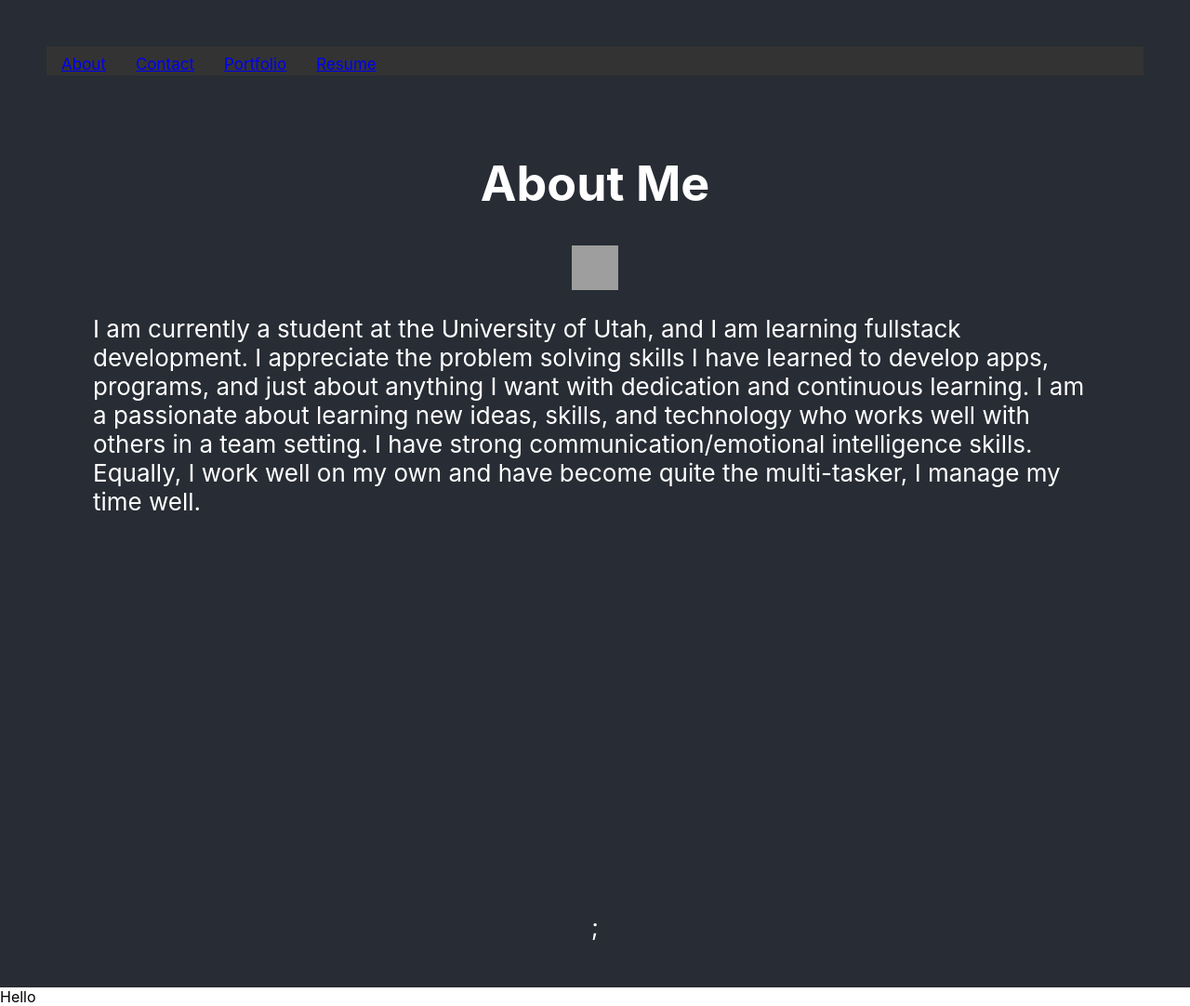
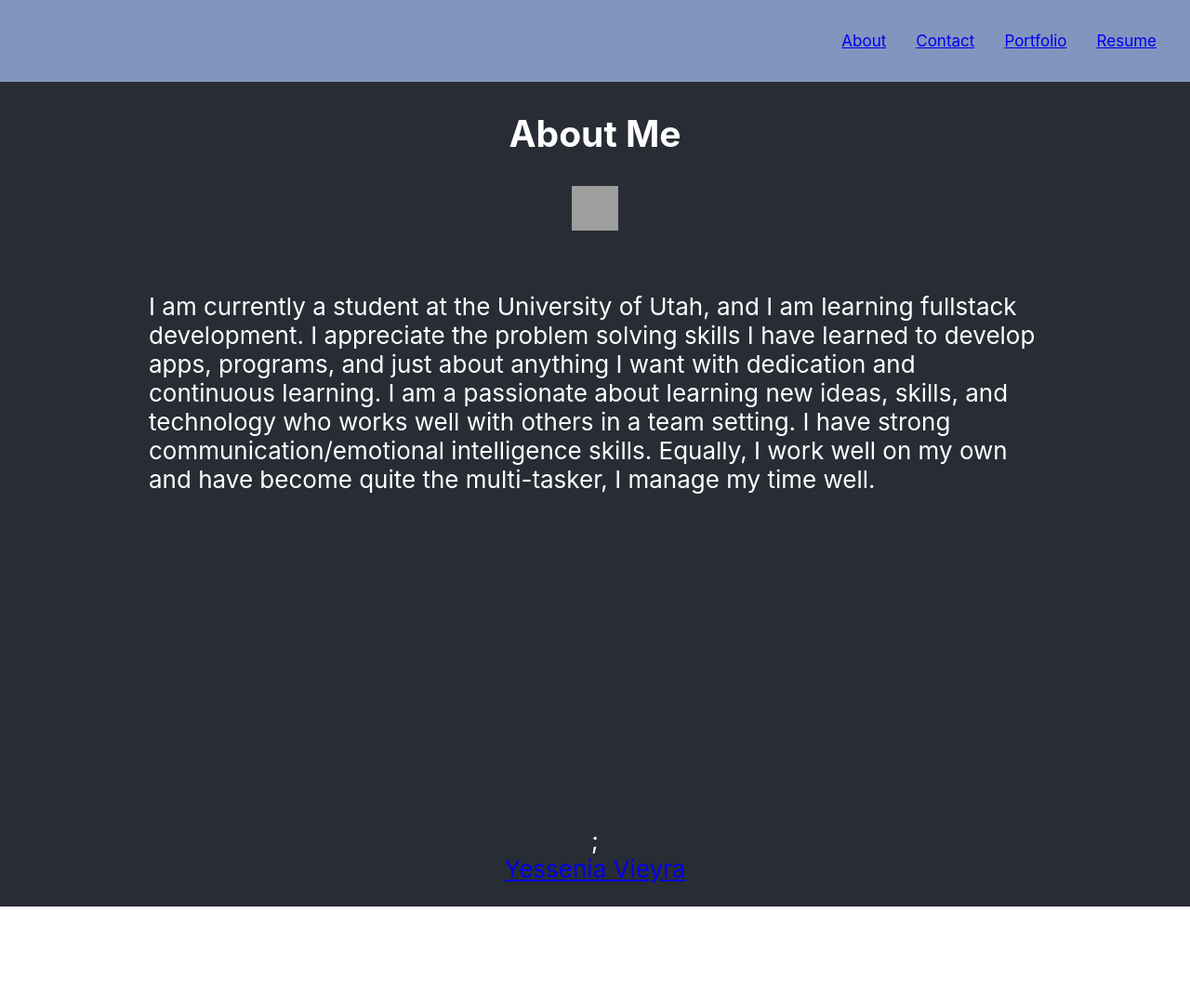
Before and after one commit to Yvieyra/professional-portfolio-react, a React (Create React App) app in the folder my-app/: page / in a window 1280 px wide. Shown: the whole page at 93% size. After the commit the page ends 975 px from the top, so only its background shows below. Built offline with nearby package versions, Linux system fonts and the light colour scheme; grey boxes are pictures that could not be loaded.

Commit message:
added code to portolio, and edited css code

```diff
--- a/my-app/public/index.html
+++ b/my-app/public/index.html
@@ -1,14 +1,12 @@
 <!DOCTYPE html>
 <html lang="en">
+
 <head>
   <meta charset="utf-8" />
   <link rel="icon" href="%PUBLIC_URL%/favicon.ico" />
   <meta name="viewport" content="width=device-width, initial-scale=1" />
   <meta name="theme-color" content="#000000" />
-    <meta
-      name="description"
-      content="Web site created using create-react-app"
-    />
+  <meta name="description" content="Web site created using create-react-app" />
   <link rel="apple-touch-icon" href="%PUBLIC_URL%/logo192.png" />
   <!--
       manifest.json provides metadata used when your web app is installed on a
@@ -25,7 +23,9 @@
       Learn how to configure a non-root public URL by running `npm run build`.
     -->
   <title>Yessenia Portfolio</title>
+
 </head>
+
 <body>
   <noscript>You need to enable JavaScript to run this app.</noscript>
   <div id="root"></div>
@@ -39,6 +39,14 @@
       To begin the development, run `npm start` or `yarn start`.
       To create a production bundle, use `npm run build` or `yarn build`.
     -->
-  <footer> Hello </footer>
+  <footer>
+    <div class="badge-base LI-profile-badge" data-locale="en_US" data-size="medium" data-theme="dark"
+      data-type="VERTICAL" data-vanity="yessenia-vieyra-448333267" data-version="v1"><a
+        class="badge-base__link LI-simple-link"
+        href="https://www.linkedin.com/in/yessenia-vieyra-448333267?trk=profile-badge">Yessenia Vieyra</a></div>
+
+    <script src="https://platform.linkedin.com/badges/js/profile.js" async defer type="text/javascript"></script>
+  </footer>
 </body>
+
 </html>
--- a/my-app/src/App.css
+++ b/my-app/src/App.css
@@ -1,9 +1,5 @@
 
-/* .About p {
-  text-align: center ;
-} */
-
-.About{
+.About {
   background-color: #282c34;
   min-height: 100vh;
   display: flex;
@@ -11,12 +7,31 @@
   align-items: center;
   font-size: calc(10px + 2vmin);
   color: white;
-  padding: 50px;
+  /* padding: 50px; */
+}
+
+.portfolio-container {
+  background-color: #282c34;
+  min-height: 100vh;
+  display: flex;
+  flex-direction: column;
+  align-items: center;
+  font-size: calc(10px + 2vmin);
+  color: white;
+  /* padding: 50px; */
+}
+
+.about-me {
+  padding: 40px;
+  width: 75%;
 }
 
 .topnav {
-  background-color: #333;
+  background-color: #8295be;
   overflow: hidden;
+  display: flex;
+  justify-content: right;
+  padding: 20px;
 }
 
 .topnav a {
@@ -31,7 +46,7 @@
 }
 
 .topnav a.active {
-  background-color: #04AA6D;
+  background-color: #04aa6d;
   color: white;
 }
 
@@ -40,3 +55,13 @@
   text-align: center;
   flex-direction: column;
 }
+
+footer {
+  background-color: #282c34;
+  display: flex;
+  flex-direction: column;
+  align-items: center;
+  font-size: calc(10px + 2vmin);
+  color: white;
+  padding-bottom: 25px;
+}
--- a/my-app/src/components/NavTabs.js
+++ b/my-app/src/components/NavTabs.js
@@ -4,7 +4,8 @@ import React from 'react';
 
 export default function NavTabs({ currentPage, handlePageChange }) {
     return (
-        <div className="topnav">
+        <header className="topnav">
+
             <a href="#about"
                 onClick={() => handlePageChange('About')}>About</a>
 
@@ -16,6 +17,6 @@ export default function NavTabs({ currentPage, handlePageChange }) {
 
             <a href="#resume"
                 onClick={() => handlePageChange('Resume')}>Resume</a>
-        </div>
+        </header>
     );
 }
--- a/my-app/src/components/pages/About.js
+++ b/my-app/src/components/pages/About.js
@@ -4,15 +4,18 @@ import React from 'react';
 export default function About() {
     return (
         <div className="About">
-            <h1>
+            <h2>
                 About Me
-            </h1>
+            </h2>
             <img src="/my-app/src/images/new yessenia.png" alt="" width="50" height="48" />
-            <p>I am currently a student at the University of Utah, and I am learning fullstack development. I appreciate the problem solving skills I have learned to develop apps,
+           <div className='about-me'>
+           <p>I am currently a student at the University of Utah, and I am learning fullstack development. I appreciate the problem solving skills I have learned to develop apps,
                 programs, and just about anything I want with dedication and continuous learning.
 
                 I am a passionate about learning new ideas, skills, and technology who works well with others in a team setting.
                 I have strong communication/emotional intelligence skills. Equally, I work well on my own and have become quite the multi-tasker, I manage my time well.</p>
+           </div>
+
         </div>
     );
 }
--- a/my-app/src/components/pages/Contact.js
+++ b/my-app/src/components/pages/Contact.js
@@ -2,8 +2,8 @@ import React from 'react';
 
 export default function Contact() {
     return (
-        <form>
-            <div className='contact-form'>
+        <div className="contact-container">
+            <form className='contact-form'>
                 <label for='fname'>Full Name:</label>
                 <input type='text' placeholder='Full first name here'></input>
                 <label for='email'>Email Address:</label>
@@ -11,7 +11,7 @@ export default function Contact() {
                 <label for='message'>Message:</label>
                 <textarea type='text' placeholder='Type your message here...' rows='10' cols='60'></textarea>
                 <input type="submit" value="Submit"></input>
-            </div>
-        </form>
+            </form>
+        </div>
     )
 }
--- a/my-app/src/components/pages/Portfolio.js
+++ b/my-app/src/components/pages/Portfolio.js
@@ -0,0 +1,21 @@
+import React from 'react';
+
+export default function Portfolio() {
+    return (
+        <div className="portfolio-container">
+            <h2>
+                portfolio
+            </h2>
+
+            <div className='marvel'>
+
+            </div>
+
+            <div className='daycare'>
+
+            </div>
+
+
+        </div>
+    )
+}
```
Also changed, not shown: my-app/src/images/github logo.png (added), my-app/src/images/linked in logo.png (added). Lines whose indentation alone changed are shown as unchanged.
